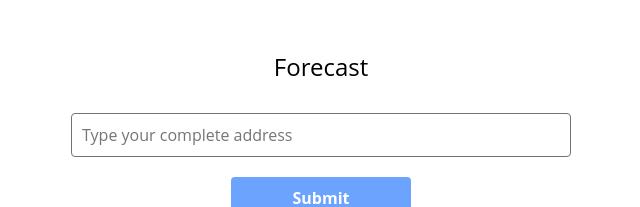
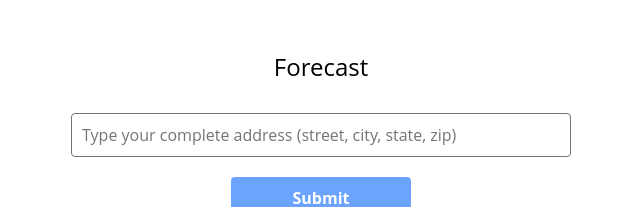
Before and after one commit to gustavofabro/weather-challenge-react, a React (Create React App) app: page / in a window 1280 px wide. Shown: the top 207 px of the page, without its empty margins (319-959 px from the left). Built offline with nearby package versions, Linux system fonts and the light colour scheme.

Commit message:
feat/weather: change placeholder

```diff
--- a/src/pages/Forecast/index.tsx
+++ b/src/pages/Forecast/index.tsx
@@ -59,7 +59,7 @@ const Forecast: React.FC = () => {
               }}
               maxLength={100}
               value={address}
-              placeholder='Type your complete address ' />
+              placeholder='Type your complete address (street, city, state, zip) ' />
 
             {inputHasError(address) && <span role='alert'>Required field</span>}
             {!inputHasError(address) && addressNotFound && <span role='alert'>Address not found, please make sure you typed it correctly</span>}
```
